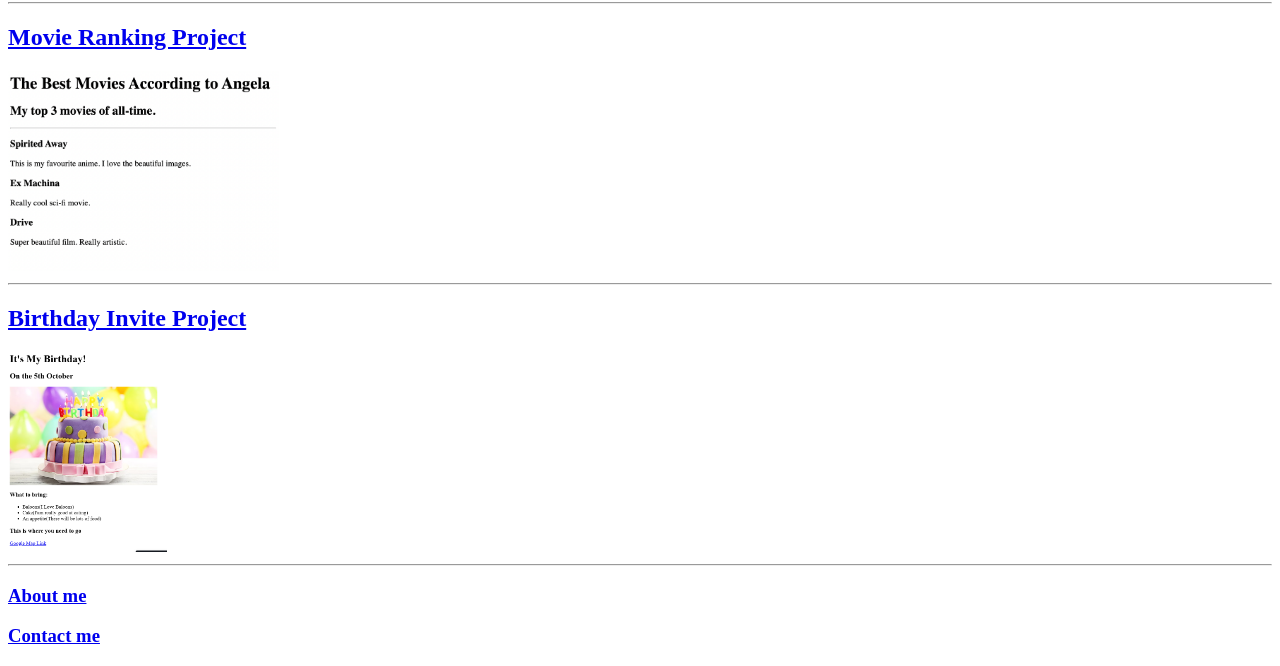
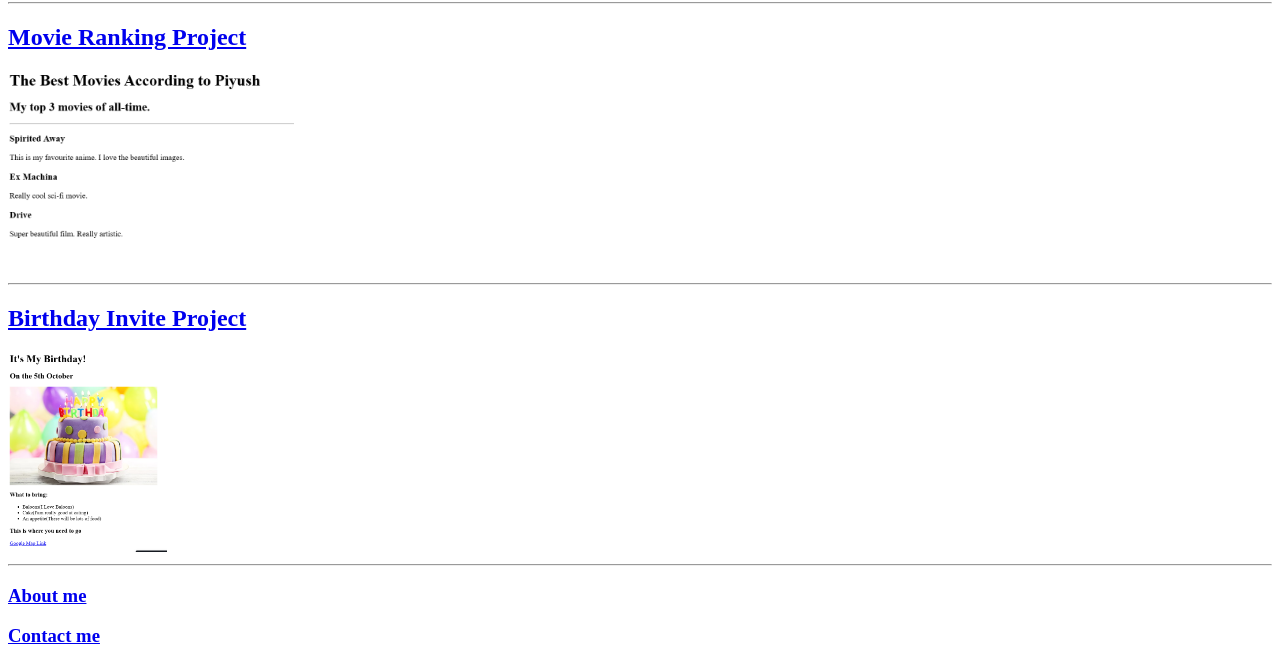
Before and after one commit to Piyush-05-10/html-portfolio, a plain HTML site: page index.html in a window 1280 px wide. Shown: the part 136-802 px from the top of the page. Drawn offline with Linux system fonts and the light colour scheme.

Commit message:
Update index.html

```diff
--- a/index.html
+++ b/index.html
@@ -11,7 +11,7 @@
     <h1>I'm a Web developer</h1>
     <hr/>
     <h2><a href="./public/movie-ranking.html">Movie Ranking Project</a></h2>
-    <img src="./assets/images/movie-ranking.png" height="200" />
+    <img src="./assets/images/Movie Ranking.png" height="200" />
     <hr/>
     <h2><a href="./public/Birthday.html">Birthday Invite Project</a></h2>
     <img src="./assets/images/Birthday Invite.png" height="200"/>
```
